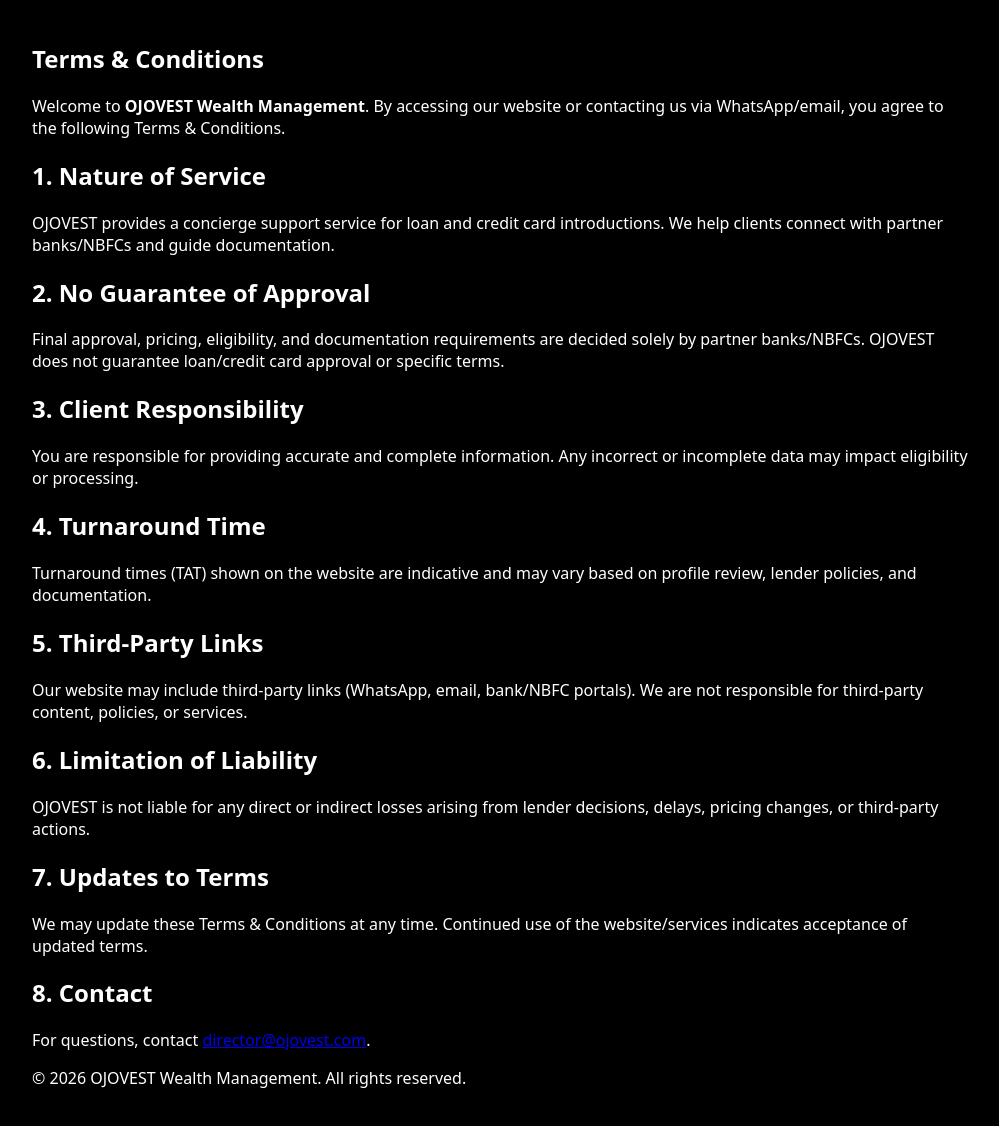
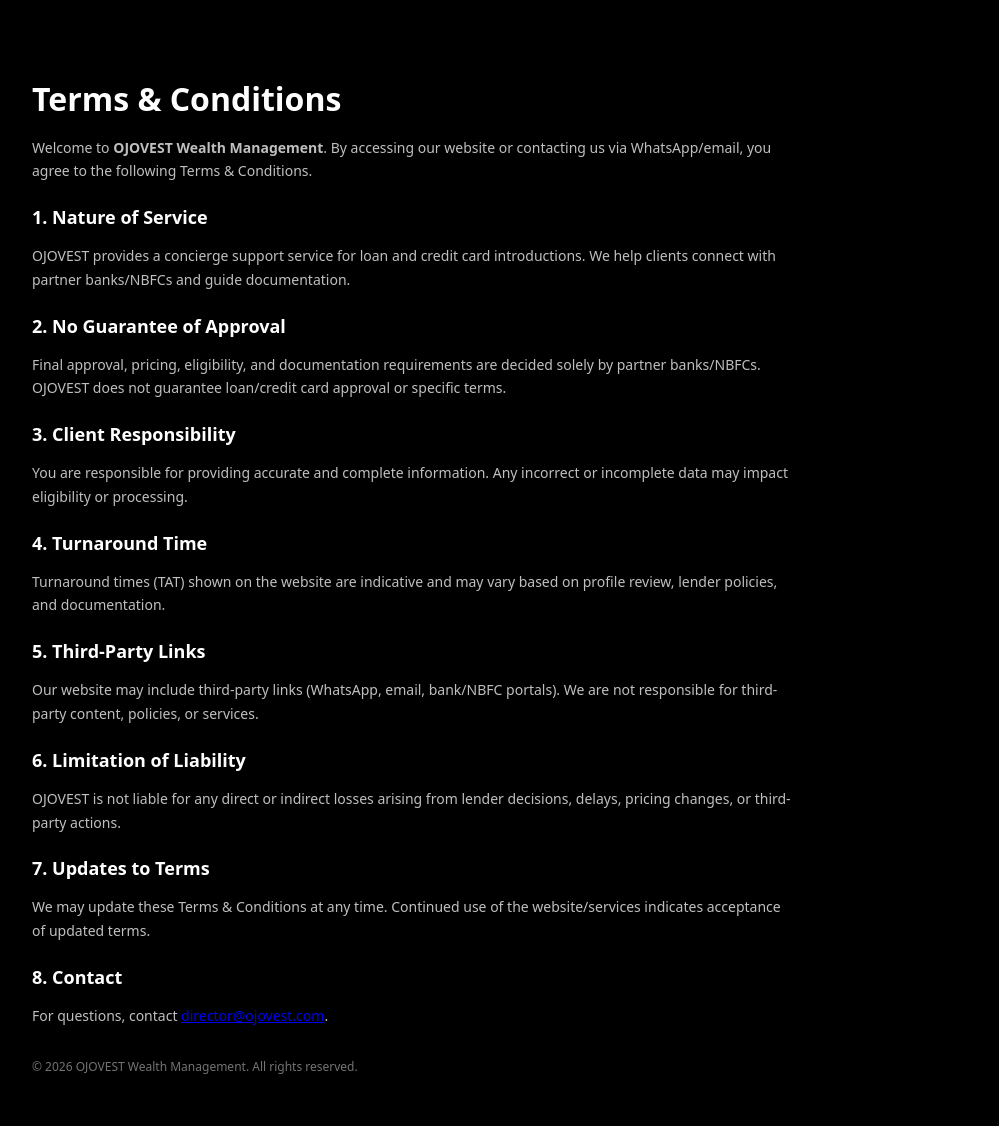
Before and after one commit to ojovest/ojovest, a Next.js app: page /terms in a window 1280 px wide. Shown: the top 1126 px of the page, without its empty margins (140-1139 px from the left). Built offline with nearby package versions, Linux system fonts and the light colour scheme.

Commit message:
Update globals.css

```diff
--- a/app/globals.css
+++ b/app/globals.css
@@ -335,3 +335,31 @@
   font-size: 12px;
   color: rgba(255, 255, 255, 0.45);
 }
+/* ===== Legal Pages (Terms/Privacy) ===== */
+.legal {
+  padding: 28px 0;
+  max-width: 760px;
+}
+
+.legalTitle {
+  font-size: 32px;
+  margin-bottom: 16px;
+}
+
+.legalHeading {
+  margin-top: 22px;
+  font-size: 18px;
+}
+
+.legalText {
+  margin-top: 10px;
+  font-size: 14px;
+  line-height: 1.7;
+  color: rgba(255, 255, 255, 0.75);
+}
+
+.legalFooter {
+  margin-top: 30px;
+  font-size: 12px;
+  color: rgba(255, 255, 255, 0.45);
+}
```
